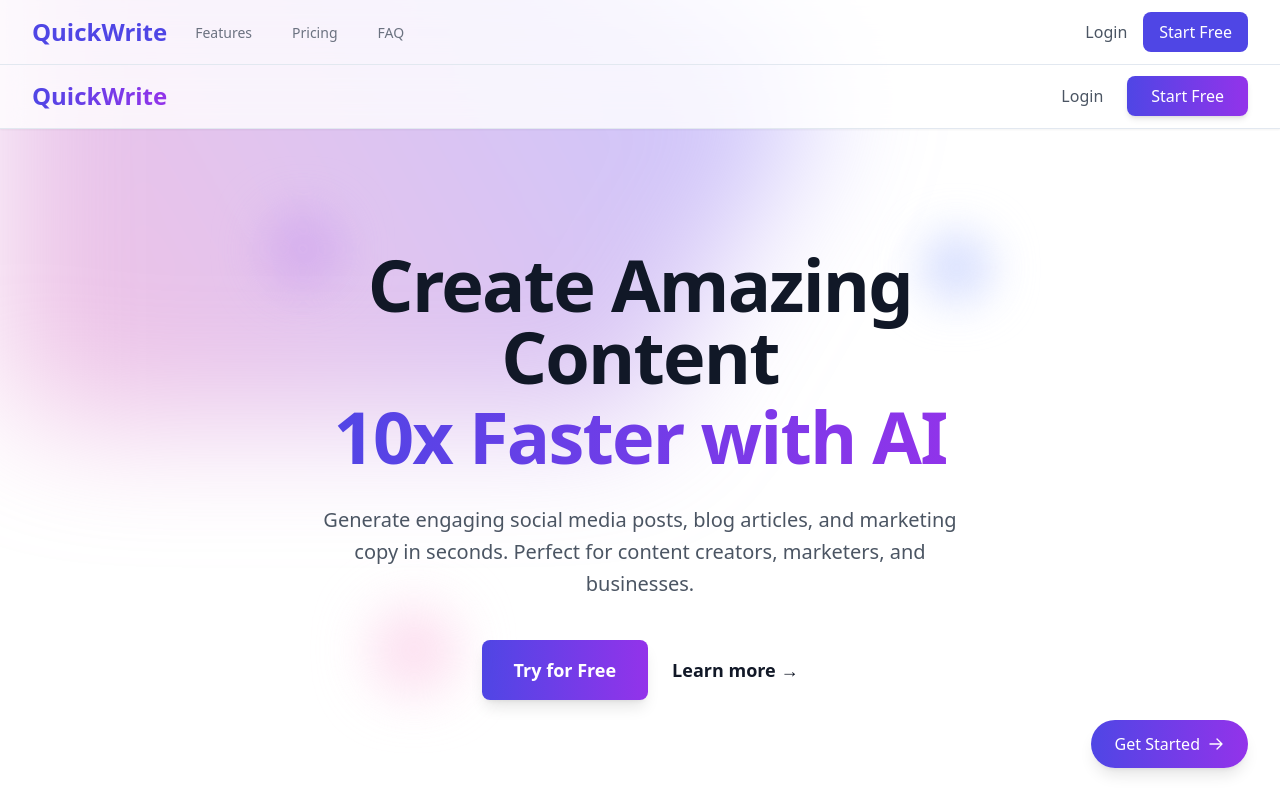
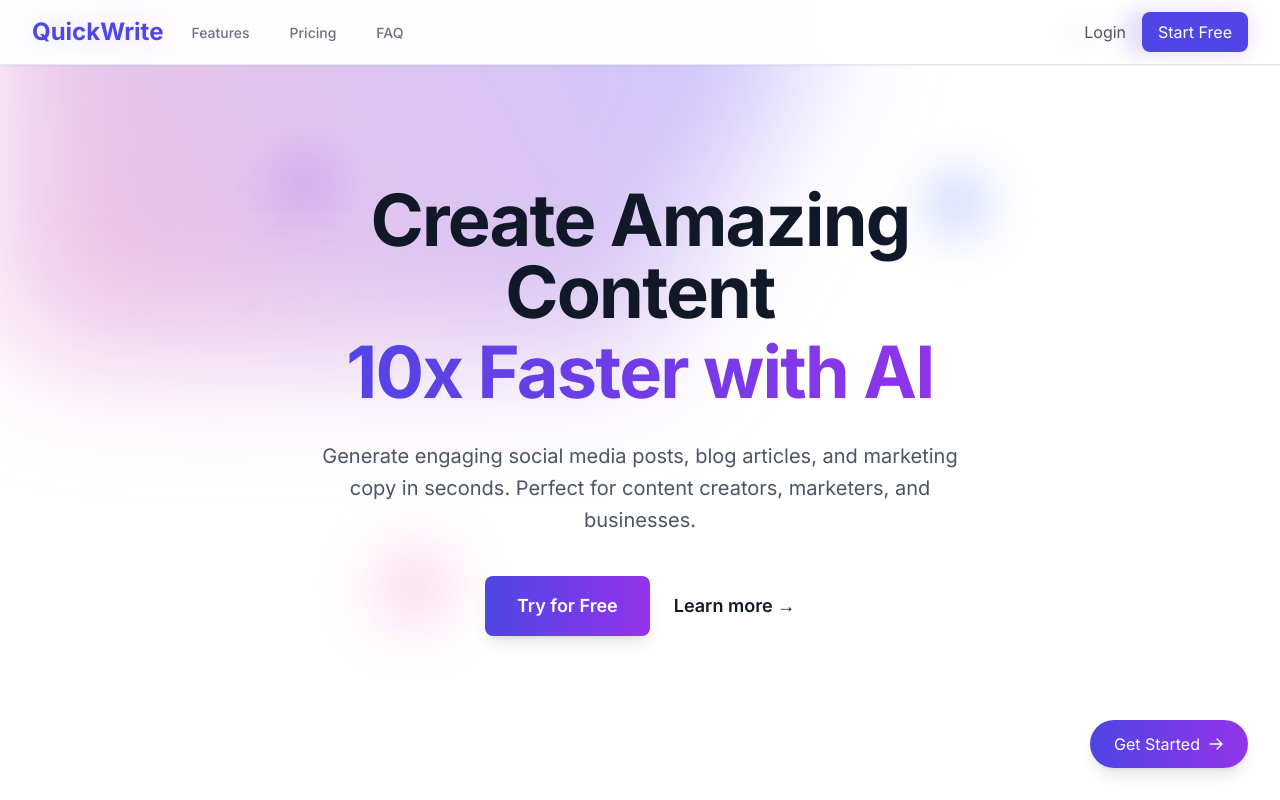
Before and after one commit to SGJIII/money, a Next.js app: page / in a window 1280 px wide. Shown: the top 800 px of the page. Built offline with nearby package versions, Linux system fonts and the light colour scheme.

Commit message:
fix: update PostCSS and layout configuration
- Add proper PostCSS config with nesting support
- Update root layout with Inter font and flex structure
- Install postcss-nesting and tailwindcss-animate dependencies
- Fix hydration warnings

```diff
--- a/package.json
+++ b/package.json
@@ -20,6 +20,7 @@
     "lucide-react": "^0.468.0",
     "next": "14.0.4",
     "openai": "^4.24.1",
+    "postcss-nesting": "^13.0.1",
     "react": "^18.2.0",
     "react-dom": "^18.2.0",
     "shadcn-ui": "^0.9.3",
--- /dev/null
+++ b/postcss.config.js
@@ -0,0 +1,7 @@
+module.exports = {
+  plugins: {
+    'tailwindcss/nesting': {},
+    tailwindcss: {},
+    autoprefixer: {},
+  },
+}
--- a/src/app/layout.tsx
+++ b/src/app/layout.tsx
@@ -1,6 +1,9 @@
 import { ClerkProvider } from "@clerk/nextjs";
 import { Navbar } from "@/components/layout/navbar";
+import { Inter } from "next/font/google";
 import "./globals.css";
+
+const inter = Inter({ subsets: ["latin"] });
 
 export const metadata = {
   title: "QuickWrite - AI Content Generation Made Simple",
@@ -14,12 +17,12 @@ export default function RootLayout({
 }) {
   return (
     <ClerkProvider>
-      <html lang="en" className="h-full">
-        <body className="h-full">
-          <Navbar />
-          <main className="min-h-screen pt-16">
-            {children}
-          </main>
+      <html lang="en" suppressHydrationWarning>
+        <body className={`${inter.className} min-h-screen bg-background antialiased`}>
+          <div className="relative flex min-h-screen flex-col">
+            <Navbar />
+            <main className="flex-1">{children}</main>
+          </div>
         </body>
       </html>
     </ClerkProvider>
```
Also changed, not shown: 1 other file (tests, documents, lock files or other folders).
